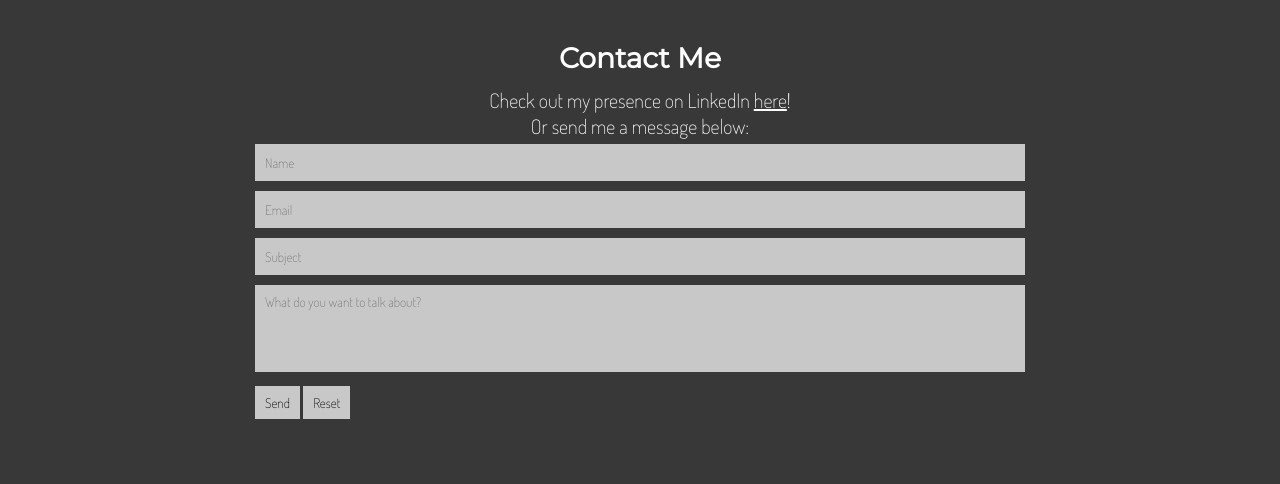
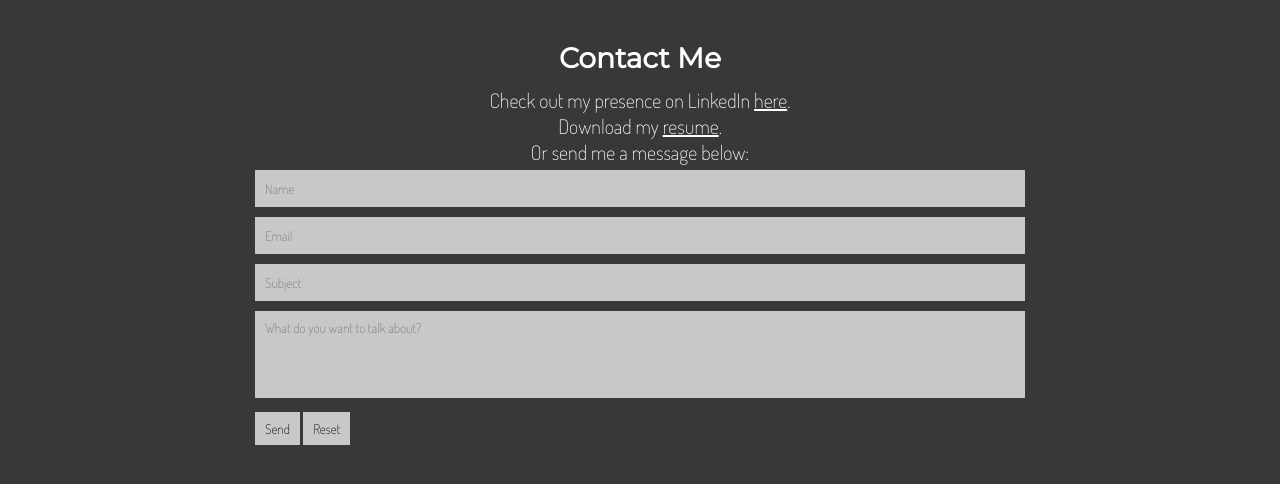
Before and after one commit to Eric-Ptn/Eric-Ptn.github.io, a plain HTML site: page contact.html in a window 1280 px wide. Shown: the part 74-558 px from the top of the page. Drawn offline with Linux system fonts and the light colour scheme.

Commit message:
Add files via upload

```diff
--- a/contact.html
+++ b/contact.html
@@ -43,7 +43,8 @@
                     <h3>Contact Me</h3>
                 </div>
                 <div class="writing" style="text-align:center;">
-                    <p>Check out my presence on LinkedIn <a href="https://www.linkedin.com/in/eric-petersen-79513b1b5/" target="_blank">here</a>!</p>
+                    <p>Check out my presence on LinkedIn <a href="https://www.linkedin.com/in/eric-petersen-79513b1b5/" target="_blank">here</a>.</p>
+                    <p>Download my <a href="files/EricPetersen-resume.pdf" target="_blank" download>resume</a>.</p>
                     <p>Or send me a message below:</p>
                 </div>
                 <div id="contact-form">
```
